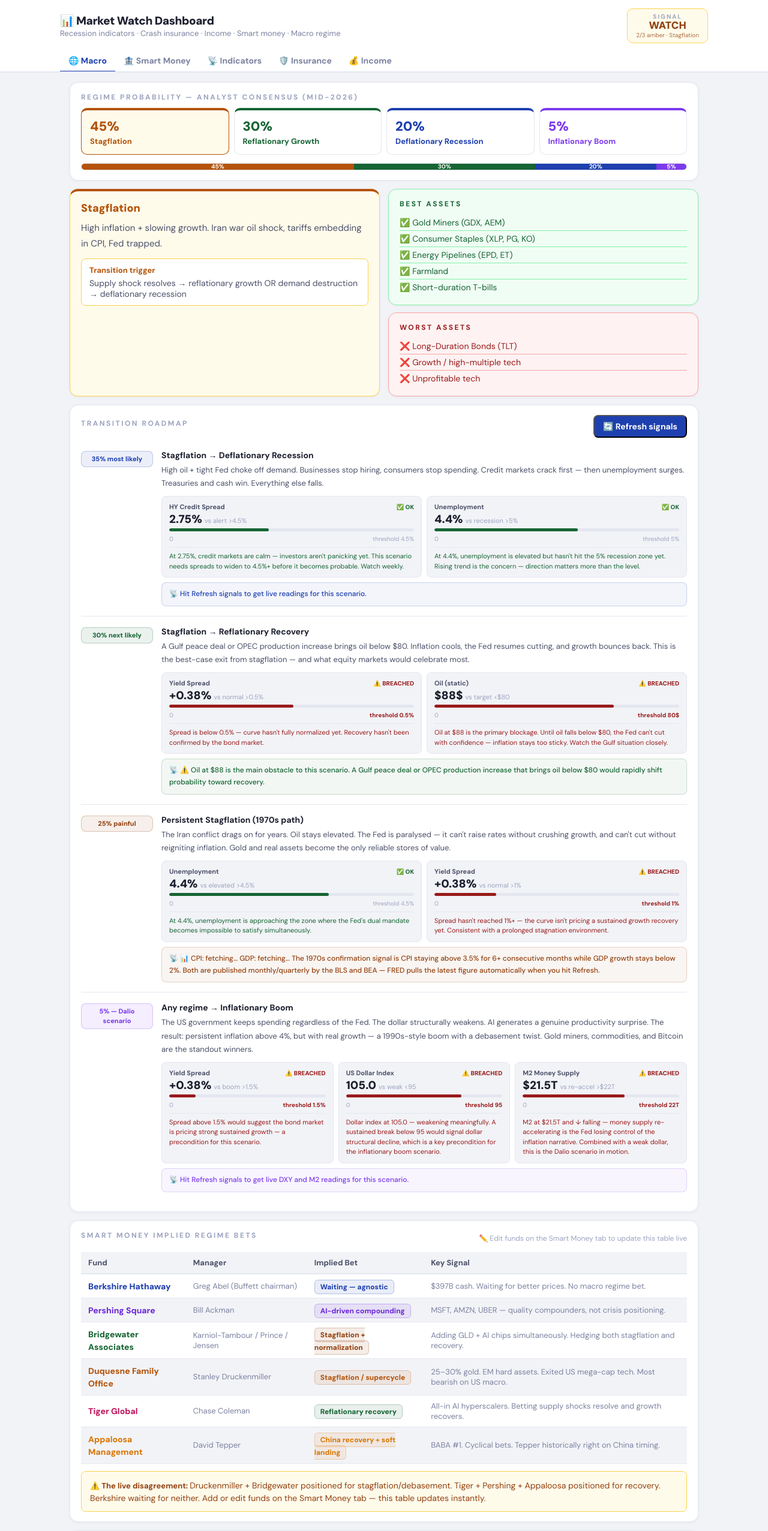
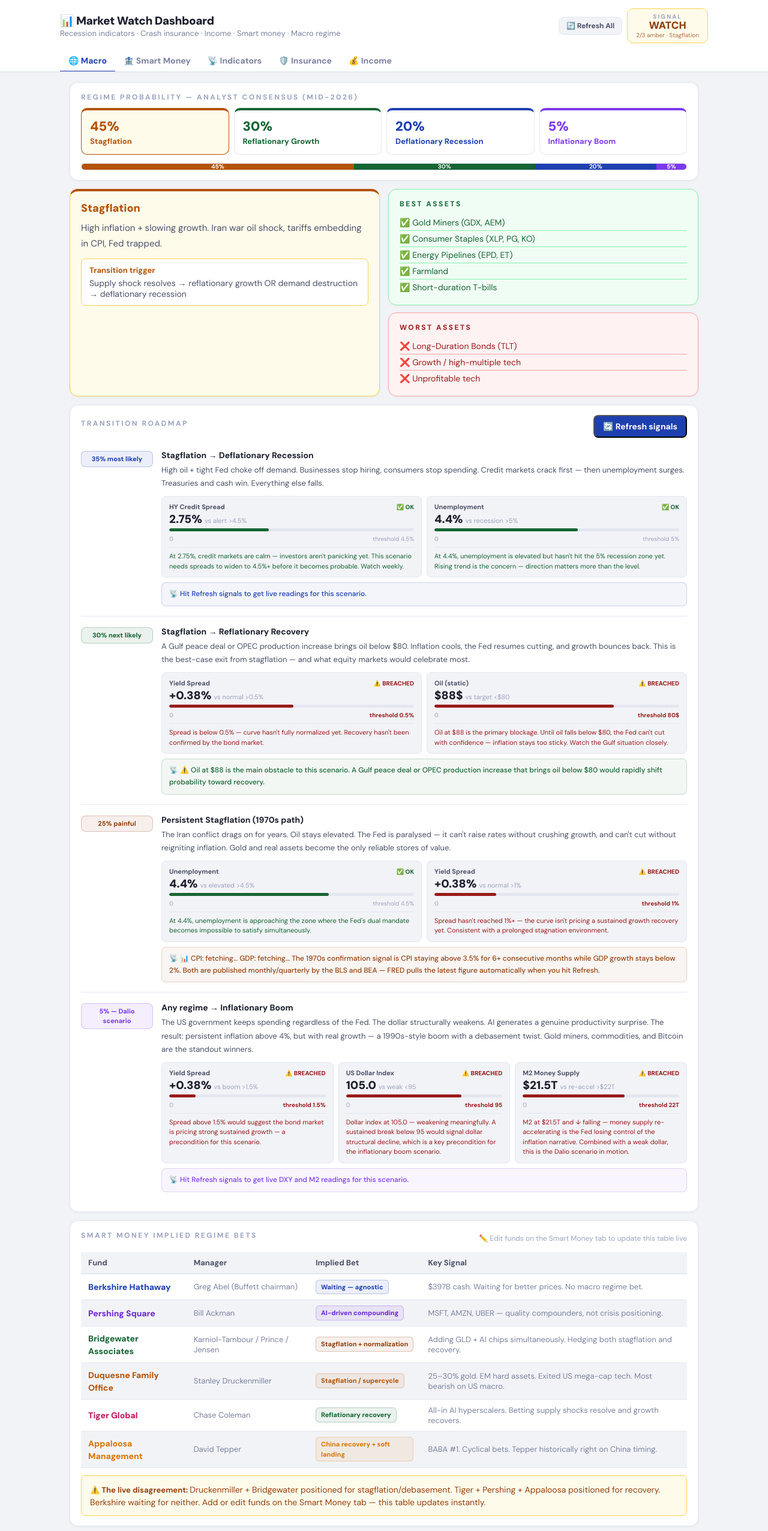
Before and after one commit to thestuartchan/dvcap, a React (Vite) app: page / in a window 1280 px wide. Shown: the top 2553 px of the page at 60% size. Built offline with nearby package versions, Linux system fonts and the light colour scheme.

Commit message:
fix regime bet pills, add Refresh All button to header

```diff
--- a/src/App.jsx
+++ b/src/App.jsx
@@ -1060,6 +1060,18 @@ export default function App() {
               </p>
             </div>
             <div style={{ display: "flex", alignItems: "center", gap: 8 }}>
+              {/* Unified refresh — fires both prices and indicators */}
+              <button
+                onClick={() => {
+                  const tickers = ["AAPL","AXP","KO","BAC","CVX","OXY","GOOGL","DAL","BN","AMZN","UBER","MSFT","SPY","NVDA","AVGO","MU","TSM","NTRA","EWZ","ARGT","BABA","META","CRWD","GDX","XLP","TLT","EPD","O","JEPI","BIL"];
+                  fetchPrices(tickers);
+                  fetchIndicators();
+                }}
+                disabled={pricesLoading || indLoading}
+                style={{ background: C.bg, color: C.mid, border: "1.5px solid " + C.bdr, borderRadius: 8, padding: "6px 12px", fontSize: 12, fontWeight: 700, cursor: "pointer", opacity: (pricesLoading || indLoading) ? 0.5 : 1, whiteSpace: "nowrap" }}
+              >
+                {(pricesLoading || indLoading) ? "⏳ Refreshing…" : "🔄 Refresh All"}
+              </button>
               {(() => {
                 const cs = liveInd ? liveInd.creditSpread : 2.75;
                 const ue = liveInd ? liveInd.unemployment : 4.4;
@@ -1793,10 +1805,10 @@ export default function App() {
                         <td style={{ padding: "9px 12px", borderBottom: "1px solid " + C.bdr, color: C.muted, fontSize: 13 }}>
                           {f.manager}
                         </td>
-                        <td style={{ padding: "9px 12px", borderBottom: "1px solid " + C.bdr }}>
+                        <td style={{ padding: "9px 12px", borderBottom: "1px solid " + C.bdr, minWidth: 140 }}>
                           {f.regimeBet
-                            ? <Pill label={f.regimeBet} color={f.regimeBetColor || f.color} />
-                            : <span style={{ color: C.lbl, fontSize: 13 }}>Not set — edit fund to add</span>
+                            ? <span style={{ background: (f.regimeBetColor || f.color) + "15", color: f.regimeBetColor || f.color, border: "1.5px solid " + (f.regimeBetColor || f.color) + "40", borderRadius: 6, padding: "3px 8px", fontSize: 11, fontWeight: 800, lineHeight: 1.5, display: "inline-block" }}>{f.regimeBet}</span>
+                            : <span style={{ color: C.lbl, fontSize: 12 }}>Not set</span>
                           }
                         </td>
                         <td style={{ padding: "9px 12px", borderBottom: "1px solid " + C.bdr, color: C.muted, fontSize: 13 }}>
```
